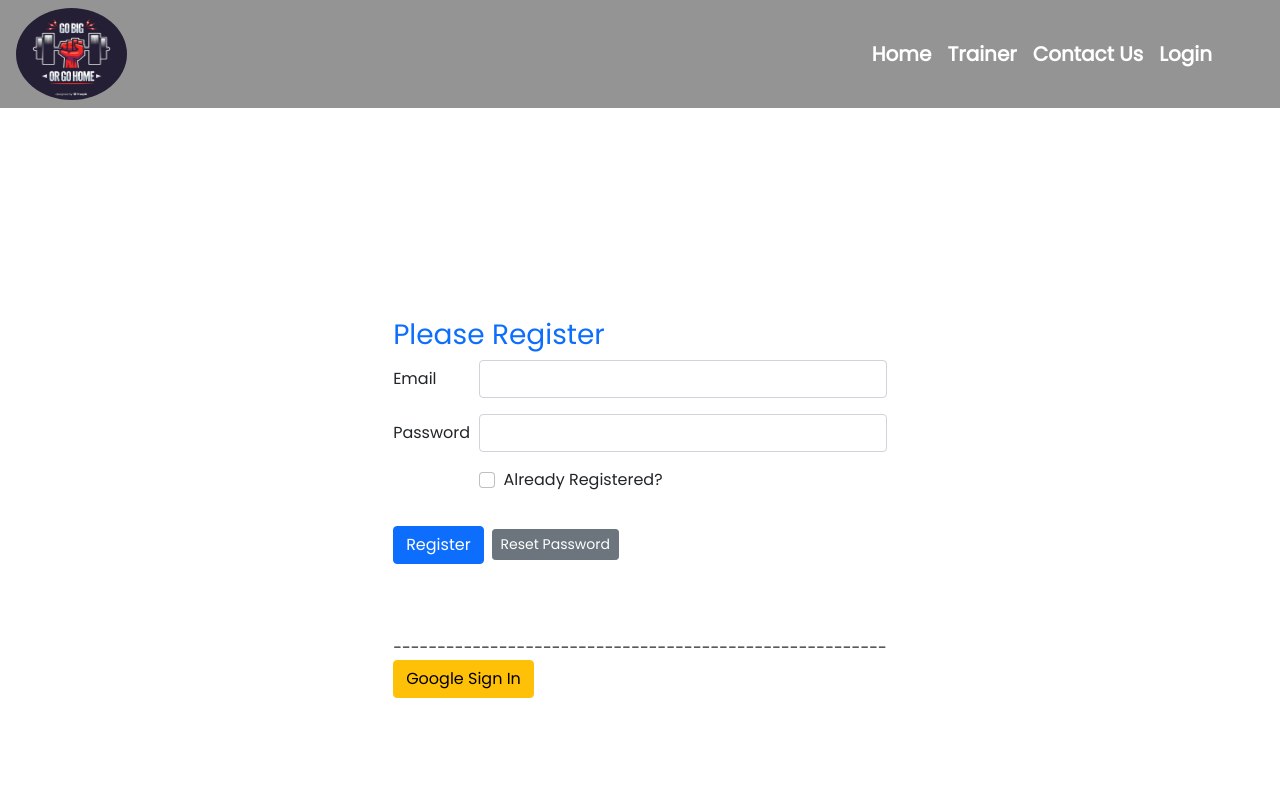
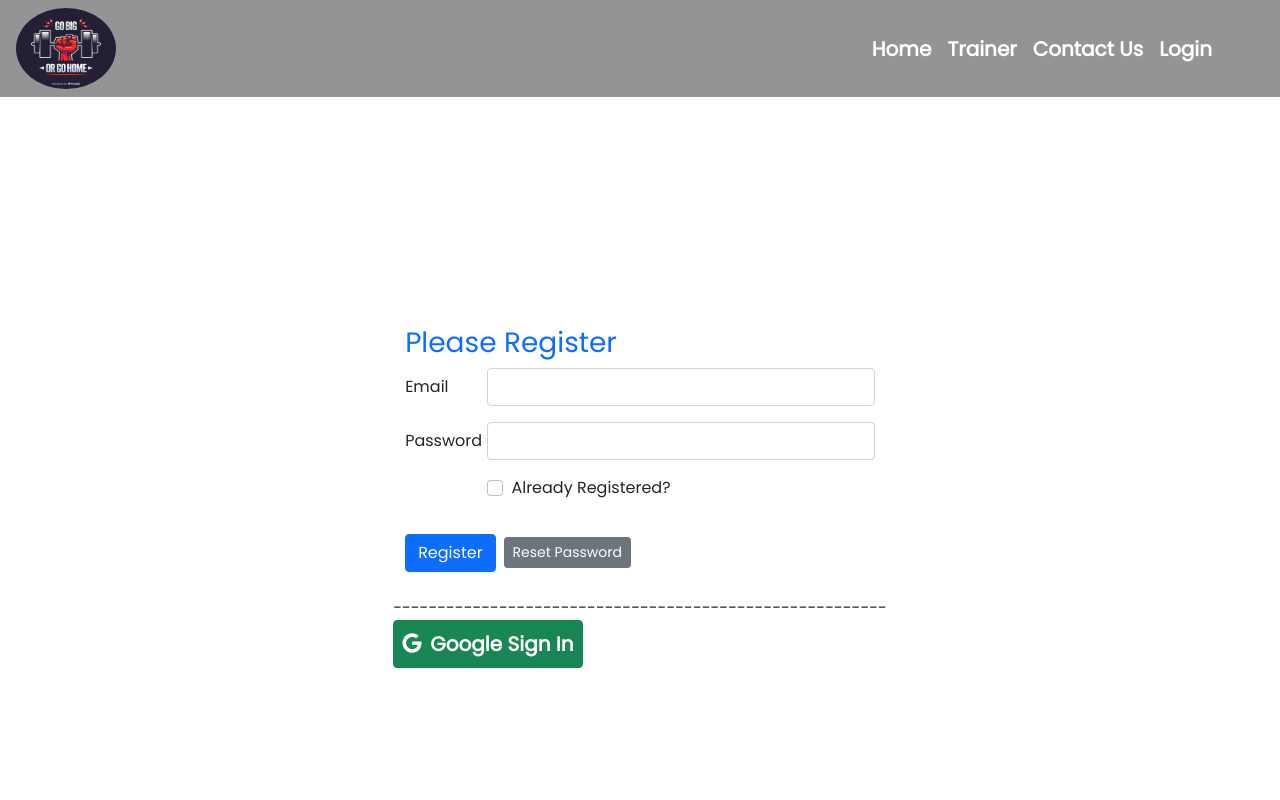
Before and after one commit to tawsifhye/fitness-club-gym, a React (Create React App) app: page /login in a window 1280 px wide. Shown: the top 800 px of the page. Built offline with nearby package versions, Linux system fonts and the light colour scheme; no server answers.

Commit message:
login page modified

```diff
--- a/src/components/Header/Header.js
+++ b/src/components/Header/Header.js
@@ -13,8 +13,8 @@ const Header = () => {
             className="rounded-circle"
             src={logo}
             alt=""
-            width="111"
-            height="92"
+            width="100"
+            height="81"
           />
         </Link>
       </div>
--- a/src/components/Login/Login.js
+++ b/src/components/Login/Login.js
@@ -1,6 +1,9 @@
-import React, { useEffect } from "react";
+import {
+  faGoogle,
+  faGooglePlusSquare,
+} from "@fortawesome/free-brands-svg-icons";
+import { FontAwesomeIcon } from "@fortawesome/react-fontawesome";
 import { useHistory } from "react-router";
-import { Link } from "react-router-dom";
 import useAuth from "../../hooks/useAuth";
 import "./Login.css";
 const Login = () => {
@@ -20,7 +23,7 @@ const Login = () => {
   return (
     <div className="form-container d-flex justify-content-center align-items-center">
       <div className="mx-5 my-2">
-        <form onSubmit={handleRegistration}>
+        <form className="container" onSubmit={handleRegistration}>
           <h3 className="text-primary">
             Please {isLogin ? "Login" : "Register"}
           </h3>
@@ -79,10 +82,18 @@ const Login = () => {
             Reset Password
           </button>
         </form>
-        <div></div>
-        <br /> <br /> <br />
+        <br />
+        {/* <div>
+          <hr className="w-100" />
+        </div> */}
         <div>--------------------------------------------------------</div>
-        <button className="btn btn-warning" onClick={handleGoogleSignIn}>
+        <button
+          className="btn btn-success p-2 fw-bold fs-5 text-white"
+          onClick={handleGoogleSignIn}
+        >
+          <span className="pe-2 text-white">
+            <FontAwesomeIcon icon={faGoogle} />
+          </span>
           Google Sign In
         </button>
       </div>
--- a/src/components/Trainer/Trainer.js
+++ b/src/components/Trainer/Trainer.js
@@ -55,7 +55,7 @@ const Trainer = () => {
               </div>
             </div>
           </div>
-          <div className="col">
+          <div className="col mb-5">
             <div className="card  bg-dark border-dark p-1">
               <img
                 src={trainer3pic}
--- a/src/hooks/useFirebase.js
+++ b/src/hooks/useFirebase.js
@@ -60,6 +60,9 @@ const useFirebase = () => {
       })
       .catch((error) => {
         setError(error.message);
+      })
+      .finally(() => {
+        window.location.reload();
       });
   };
 
@@ -70,6 +73,9 @@ const useFirebase = () => {
       })
       .catch((error) => {
         setError(error.message);
+      })
+      .finally(() => {
+        window.location.reload();
       });
   };
   const verifyEmail = () => {
```
